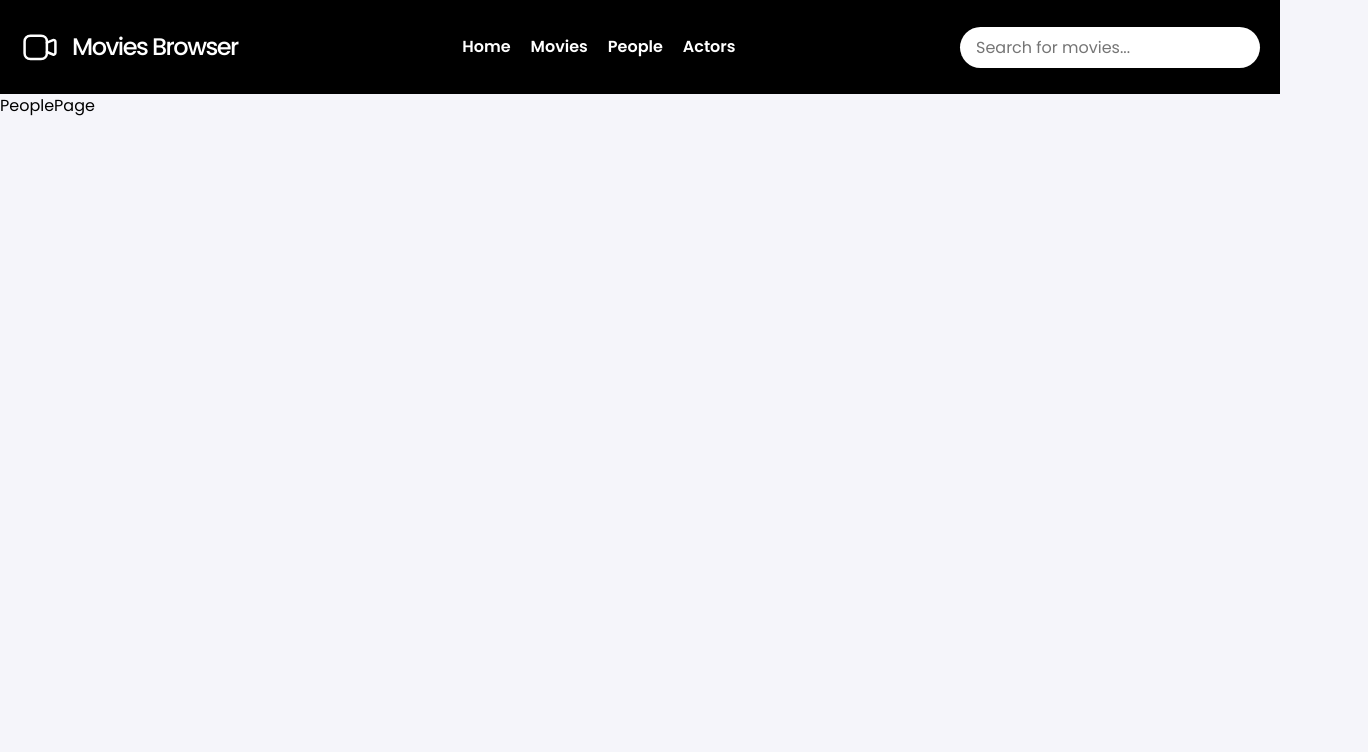
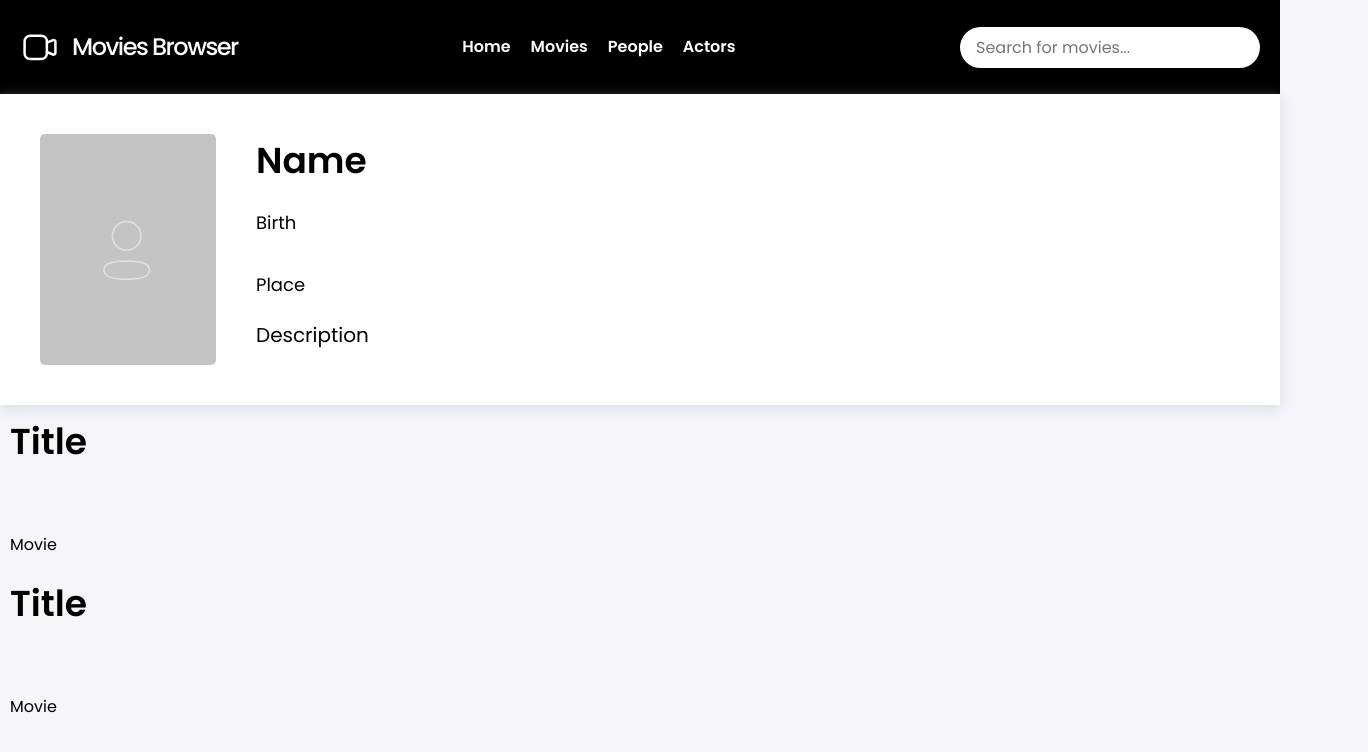
Before and after one commit to antonis04/MovieBrowser, a React (Create React App) app: page /peoplepage in a window 1280 px wide. Shown: the top 752 px of the page, 1368 px wide, since content can reach past the window. Built offline with nearby package versions, Linux system fonts and the light colour scheme.

Commit message:
Add basic PeoplePage layout with styled components and placeholder content

```diff
--- a/src/features/people/PeoplePage.js
+++ b/src/features/people/PeoplePage.js
@@ -1,5 +1,48 @@
-function PeoplePage() {
-  return <div>PeoplePage</div>;
-}
+import { Cast, CastRow } from "../../common/Cast/styled";
+import { Container } from "../../common/Container/styled";
+import {
+  Content,
+  Description,
+  Paragraph,
+  Section,
+  Title,
+  Wrapper,
+  Strong,
+} from "../../common/Wrapper/styled";
+import { GlobalStyle } from "../../GlobalStyle";
+import { ReactComponent as EmptyPicture } from "../../images/EmptyPicture.svg";
+
+const PeoplePage = () => {
+  return (
+    <>
+      <GlobalStyle />
+      <Container>
+        <Wrapper>
+          <EmptyPicture />
+          <Content>
+            <Title>Name</Title>
+            <Section>
+              <Paragraph>
+                <Strong>Birth</Strong>
+              </Paragraph>
+              <Paragraph>
+                <Strong>Place</Strong>
+              </Paragraph>
+            </Section>
+            <Description> Description </Description>
+          </Content>
+        </Wrapper>
+        <Cast>
+          <Title>Title</Title>
+          <CastRow>Movie</CastRow>
+        </Cast>
+        <Cast>
+          <Title>Title</Title>
+          <CastRow>Movie</CastRow>
+        </Cast>
+      </Container>
+    </>
+  );
+};
 
 export default PeoplePage;
```
